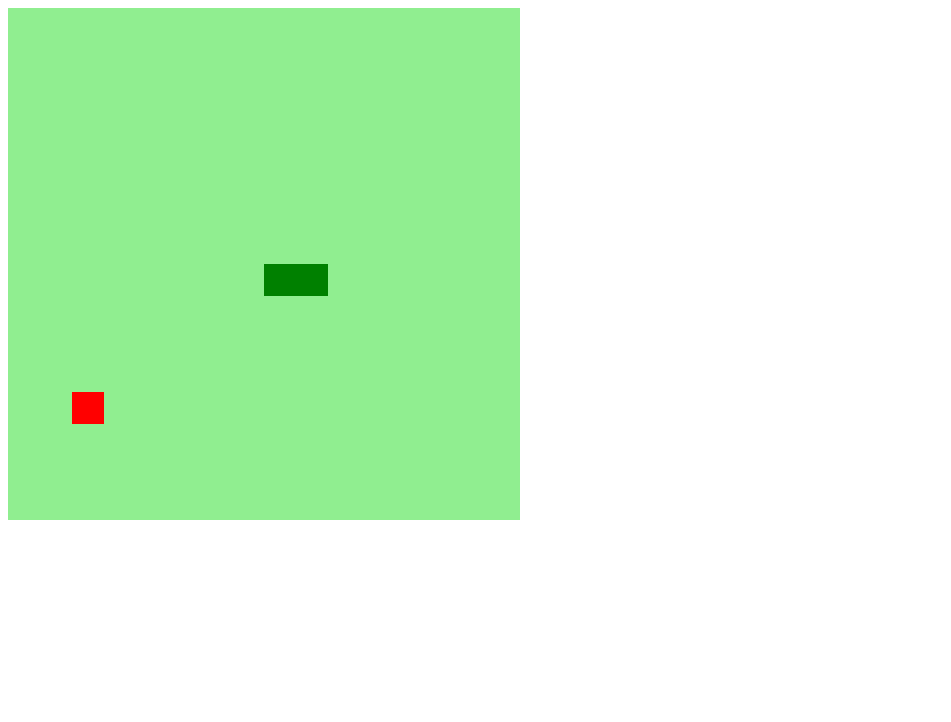
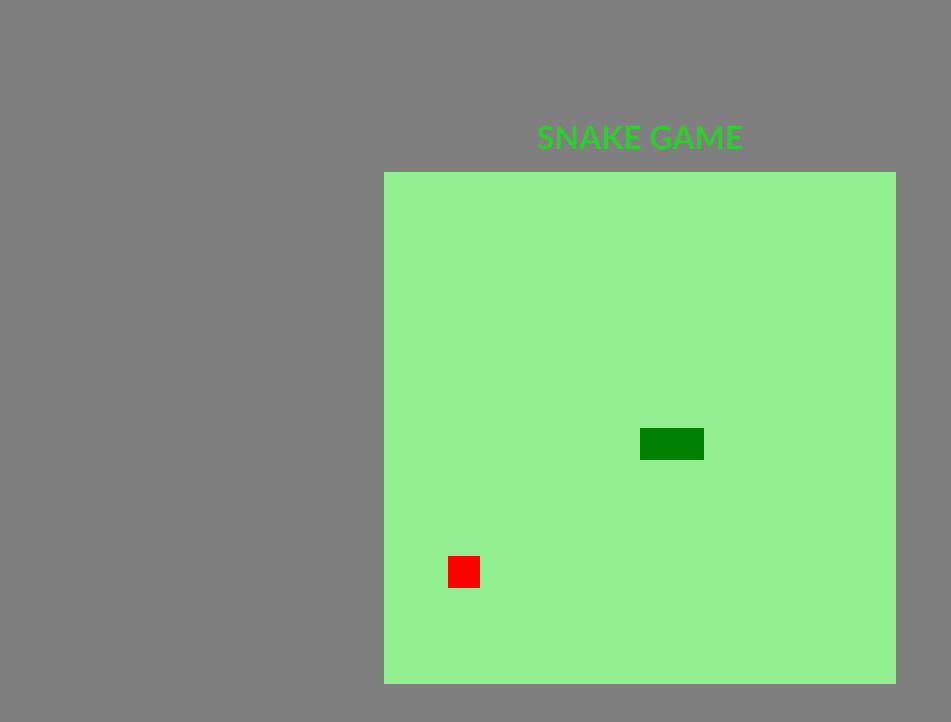
Before and after one commit to joalissongomes1994/snake-game-with-javascript, a plain HTML site: page index.html in a window 1280 px wide. Shown: the whole page, without its empty margins (0-951 px from the left). Drawn offline with Linux system fonts and the light colour scheme; some packages are replaced by stand-ins of ours; a script that the page names is missing.

Commit message:
Add styling to the body

```diff
--- a/index.html
+++ b/index.html
@@ -8,10 +8,14 @@
     <link rel="stylesheet" href="style.css">
     <script defer src="script.js"></script>
 
-    <title>Snake Gamer</title>
+    <script src="sweetalert2/dist/sweetalert2.min.js"></script>
+    <link rel="stylesheet" href="sweetalert2/dist/sweetalert2.min.css">
+
+    <title>Snake Game</title>
   </head>
 
   <body>
+    <h1>SNAKE GAME</h1>
     <canvas id="snake" width="512" height="512"></canvas>
   </body>
 </html>
--- a/script.js
+++ b/script.js
@@ -49,7 +49,7 @@ function startGame() {
   for(i = 1; i < snake.length; i++) {
     if(snake[0].x == snake[i].x && snake[0].y == snake[i].y) {
       setInterval(startGame);
-      alert("GAME OVER :(");
+      alert("GAME OVER: To restart reload the page!");
     }
   }
 
--- a/style.css
+++ b/style.css
@@ -0,0 +1,22 @@
+* {
+  margin: 0;
+  padding: 0;
+  box-sizing: border-box;
+}
+body {
+  font-family: "Trebuchet MS", Arial, sans-serif;
+  background-color: rgba(0, 0, 0, 0.5);
+
+  height: 100vh;
+  display: flex;
+  flex-direction: column;
+  justify-content: center;
+  align-items: center;
+  color: limegreen;
+}
+h1 {
+  padding-bottom: 1rem;
+}
+#canvas {
+  border: 1px solid green;
+}
```
